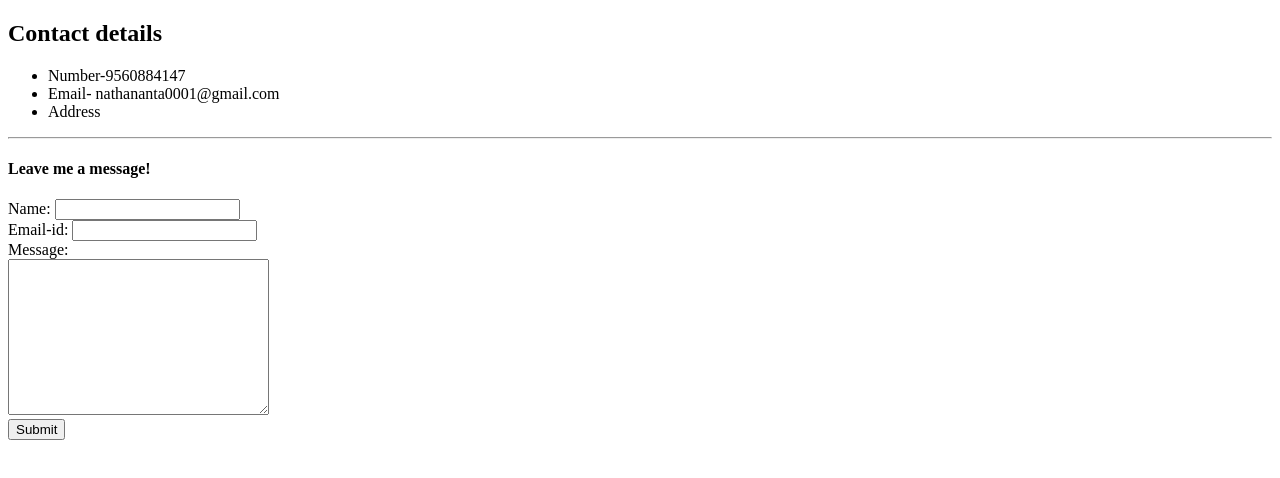
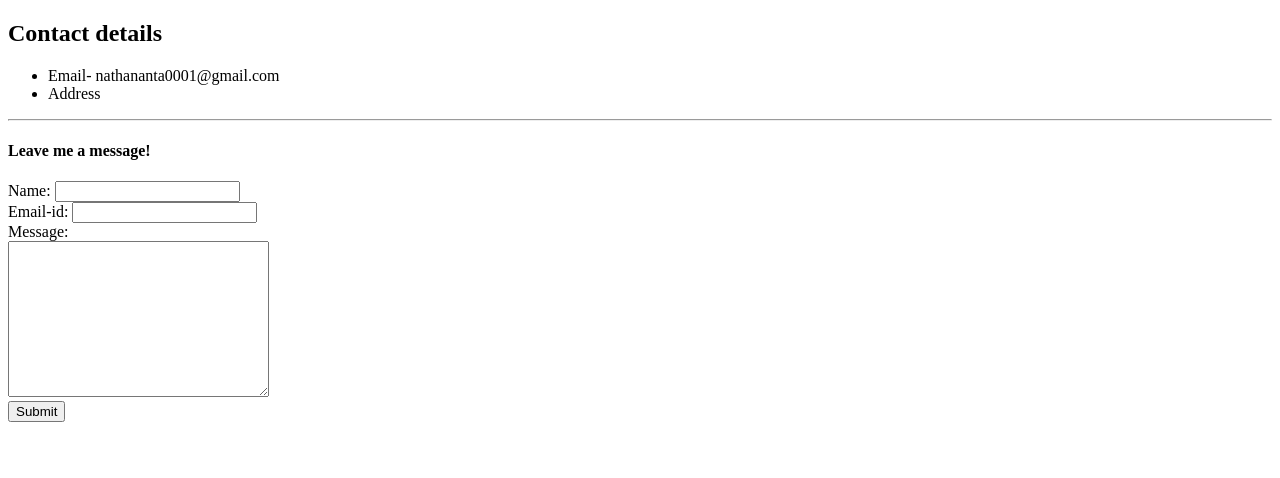
Before and after one commit to Ananta-Nath-0312/cv, a plain HTML site: page contact.html in a window 1280 px wide. Drawn offline with Linux system fonts and the light colour scheme.

Commit message:
updating contact

```diff
--- a/contact.html
+++ b/contact.html
@@ -7,7 +7,6 @@
 <body>
     <h2>Contact details</h2>
     <ul>
-        <li>Number-9560884147</li>
         <li>Email- nathananta0001@gmail.com</li>
         <li>Address</li>
     </ul>
```
